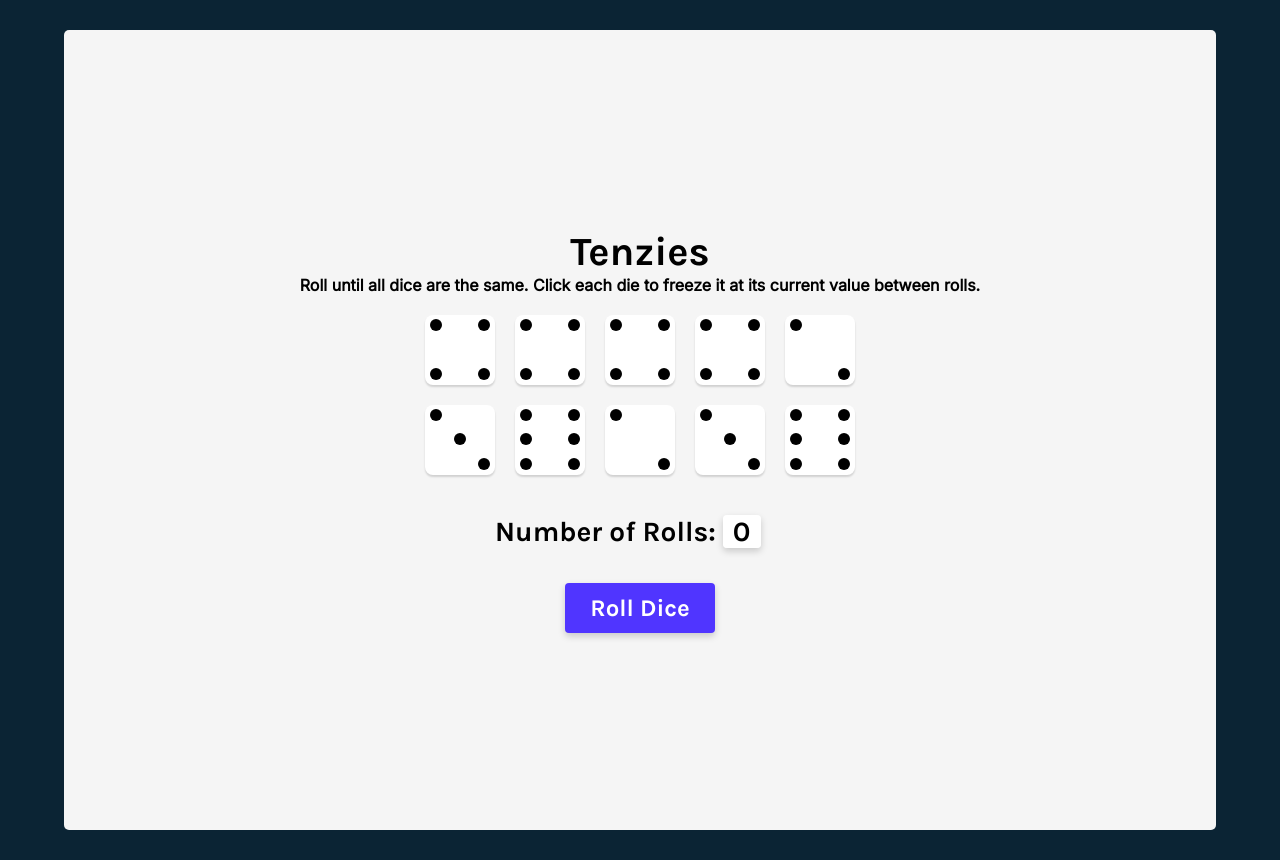
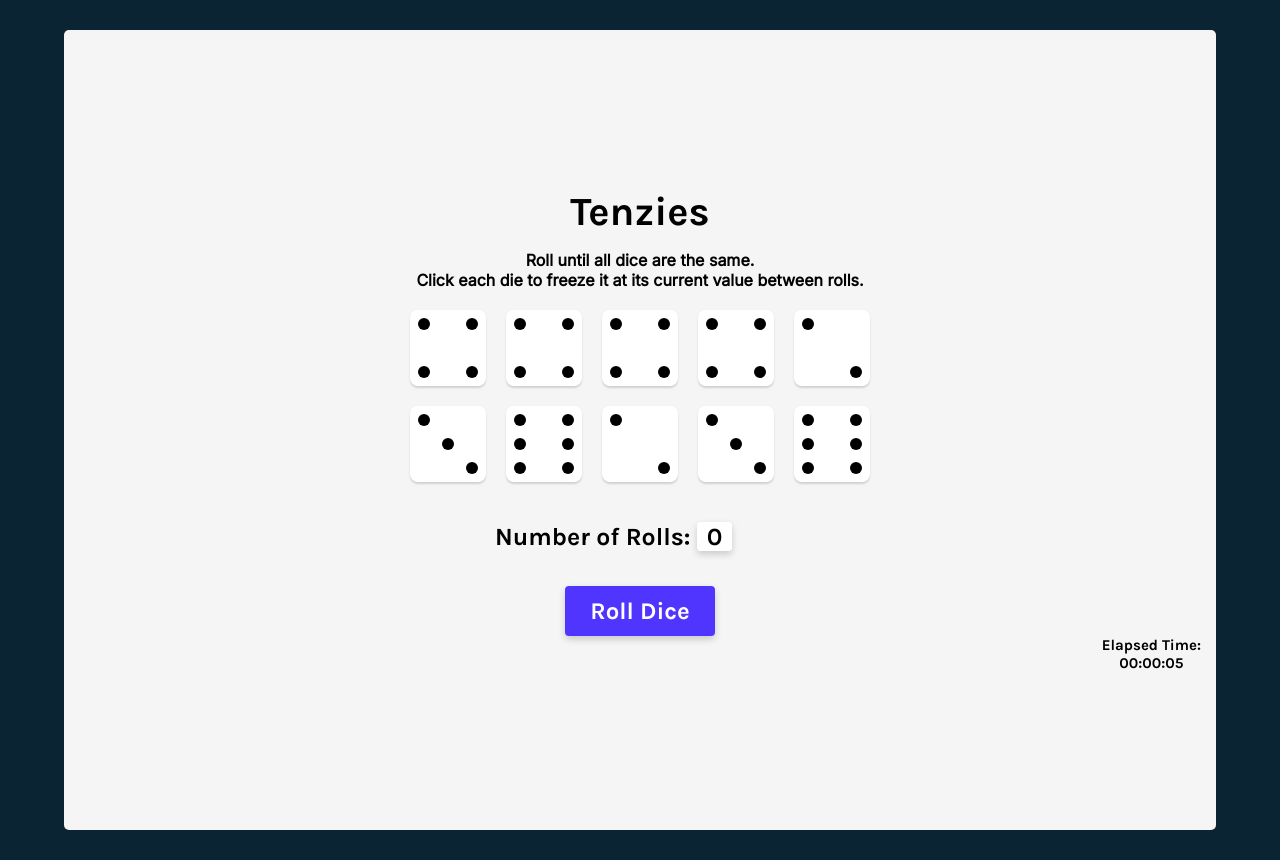
Before and after one commit to essennejaye/tenzies, a React (Create React App) app: page / in a window 1280 px wide. Built offline with nearby package versions, Linux system fonts and the light colour scheme.

Commit message:
added timer

```diff
--- a/src/App.css
+++ b/src/App.css
@@ -20,14 +20,15 @@ main {
 .instructions {
   font-family: 'Inter', sans-serif;
   font-weight: 700;
-  margin-top: 0;
-  margin-bottom: 20px;
+  margin: 15px 0px;
   text-align: center;
 }
+
 .die-container {
   display: grid;
   grid: auto auto / repeat(5, 1fr);
   gap: 20px;
+  margin-top: 5px;
 }
 .die-face {
   box-shadow: 0px 2px 2px rgba(0, 0, 0, 0.15);
@@ -43,9 +44,7 @@ main {
     'e g f'
     'd . b';
   place-items: center;
-  /* display: flex;
-  justify-content: center;
-  align-items: center; */
+  padding: 3px;
 }
 .pip {
   background-color: black;
@@ -73,9 +72,19 @@ main {
   grid-area: g;
 }
 
-.die-num {
-  font-size: 2rem;
+.roll-counter {
+  margin-top: 40px;
+  font-size: 1.55rem;
+  min-width: 290px;
 }
+.roll-counter span {
+  background-color: white;
+  padding: 0px 10px;
+  border-radius: 4px;
+  box-shadow: 0px 3.2px 7.68px rgba(0, 0, 0, 0.18);
+  width: 50px;
+}
+
 .roll-dice {
   background-color: #5035ff;
   box-shadow: 0px 3.2px 7.68px rgba(0, 0, 0, 0.18);
@@ -91,15 +100,16 @@ main {
 .roll-dice:active {
   box-shadow: inset 5px 5px 10px -3px rgba(0, 0, 0, 0.7);
 }
-.roll-counter {
-  margin-top: 40px;
-  font-size: 1.75rem;
-  min-width: 290px;
+
+.timerLabel {
+  align-self: flex-end;
+  font-size: 15px;
+  color: black;
+  margin-right: 15px;
+  max-width: 150px;
+  text-align: center;
+  white-space: pre-line;
 }
-.roll-counter span {
-  background-color: white;
-  padding: 0px 10px;
-  border-radius: 4px;
-  box-shadow: 0px 3.2px 7.68px rgba(0, 0, 0, 0.18);
-  width: 50px;
+.timer {
+  max-width: 33px;
 }
--- a/src/App.js
+++ b/src/App.js
@@ -8,6 +8,7 @@ function App() {
   const [dice, setDice] = useState(() => allNewDice());
   const [tenzies, setTenzies] = useState(false);
   const [rollDiceCount, setRollDiceCount] = useState(0);
+  const [seconds, setSeconds] = useState(0);
 
   useEffect(() => {
     const firstDie = dice[0].value;
@@ -16,6 +17,20 @@ function App() {
       setTenzies(true);
     }
   }, [dice]);
+
+  useEffect(() => {
+    if (!tenzies) {
+      const timer = setInterval(() => setSeconds((s) => s + 1), 1000);
+      return () => clearInterval(timer);
+    }
+  }, [tenzies]);
+
+  function formatTimer(secs) {
+    const dHour = `${Math.trunc(secs / 3600)}`.padStart(2, '0');
+    const dMin = `${Math.trunc((secs - dHour * 3600) / 60)}`.padStart(2, '0');
+    const dSec = `${secs % 60}`.padStart(2, '0');
+    return `${dHour}:${dMin}:${dSec}`;
+  }
 
   function getNewDice() {
     return {
@@ -70,8 +85,8 @@ function App() {
       {tenzies && <Confetti />}
       <h1 className='title'>Tenzies</h1>
       <p className='instructions'>
-        Roll until all dice are the same. Click each die to freeze it at its
-        current value between rolls.
+        Roll until all dice are the same. <br />
+        Click each die to freeze it at its current value between rolls.
       </p>
       <div className='die-container'>{dieElements}</div>
       <h2 className='roll-counter'>
@@ -80,6 +95,10 @@ function App() {
       <button className='roll-dice' onClick={rollDice}>
         {tenzies ? 'New Game' : 'Roll Dice'}
       </button>
+      <p className='timerLabel'>
+        {` Elapsed Time:
+           ${formatTimer(seconds)}`}
+      </p>
     </main>
   );
 }
```
